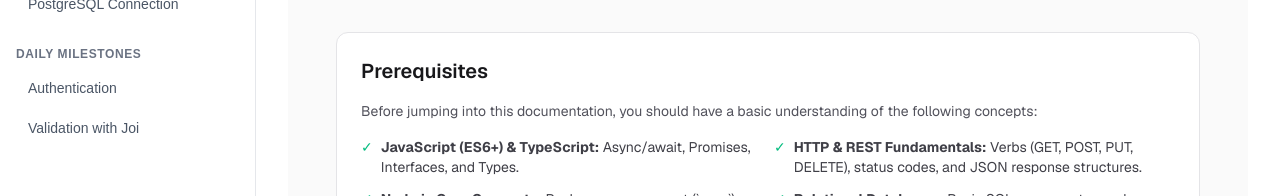
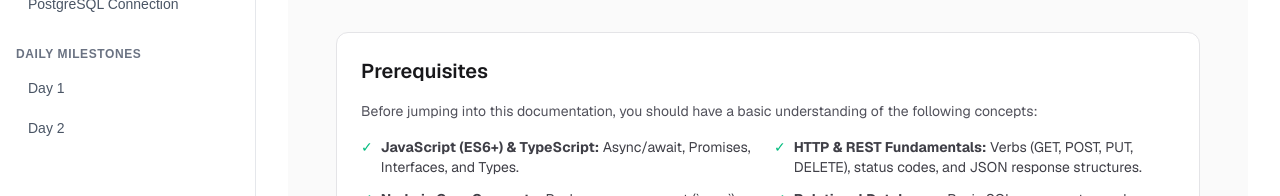
Before and after one commit to Anilbal/documentation-for-typescript-in-backend, a Next.js app: page / in a window 1280 px wide. Shown: the part 410-606 px from the top of the page. Built offline with nearby package versions, Linux system fonts and the light colour scheme.

Commit message:
fix links and name

```diff
--- a/components/sidebar/Sidebar.tsx
+++ b/components/sidebar/Sidebar.tsx
@@ -34,8 +34,8 @@ const sidebarNavigation: SidebarSection[] = [
   {
     category: "Daily Milestones",
     items: [
-      { title: "Authentication", href: "/authentication" },
-      { title: "Validation with Joi", href: "/validation" },
+      { title: "Day 1", href: "/day-one" },
+      { title: "Day 2", href: "/day-two" },
     ],
   },
 ];
```
